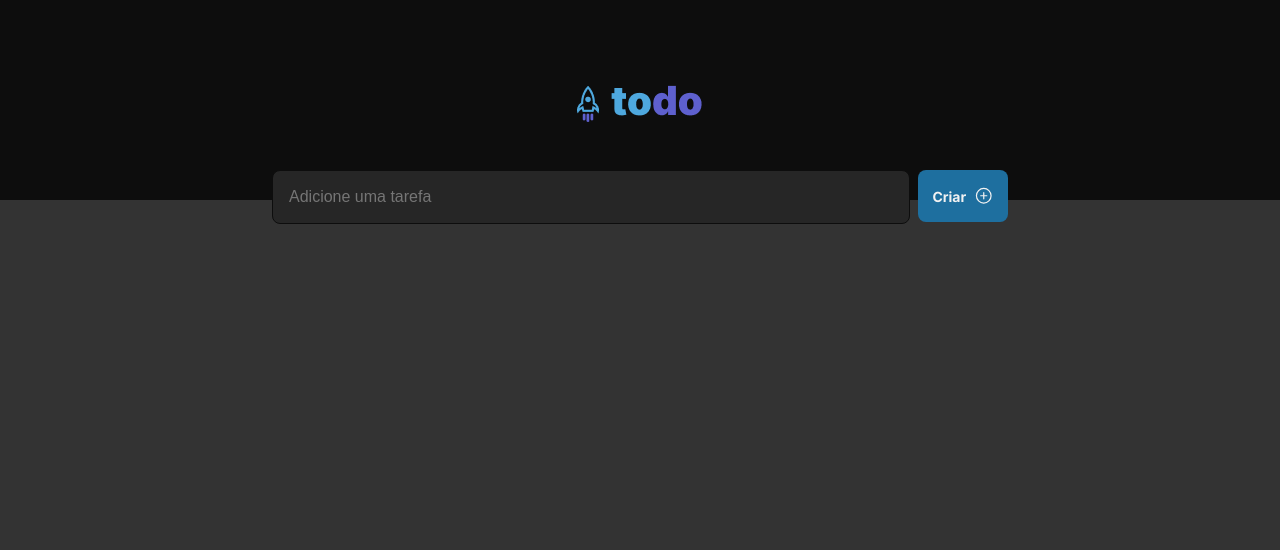
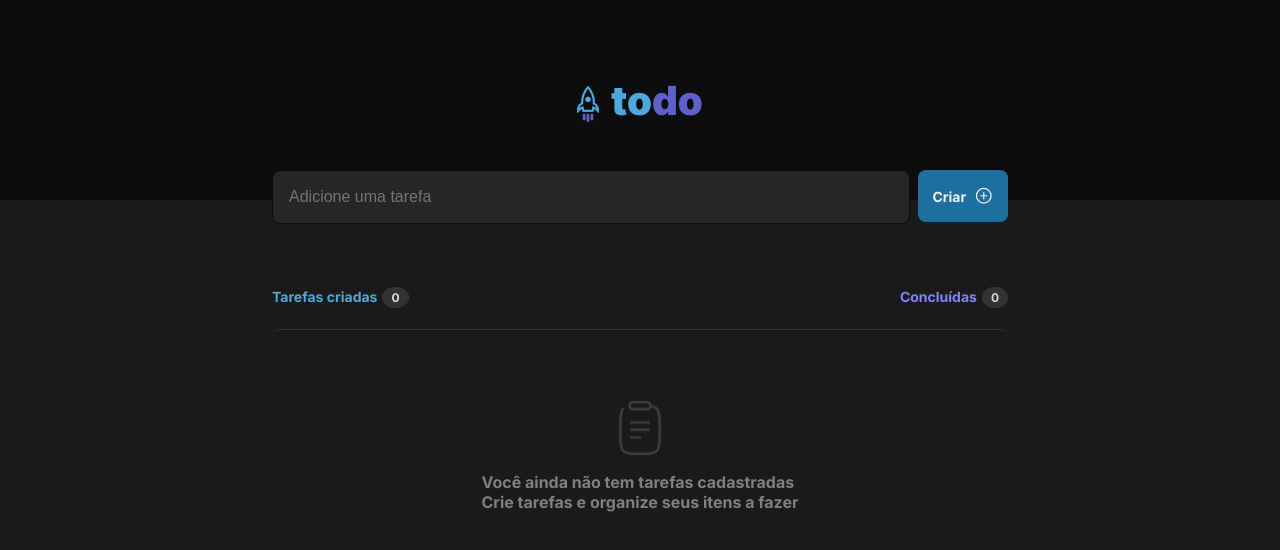
Before and after one commit to ManoelRodriguez/to-do-rocket, a React (Vite) app: page / in a window 1280 px wide. Shown: the top 550 px of the page. Built offline with nearby package versions, Linux system fonts and the light colour scheme.

Commit message:
Tela de tasks vazias completa

```diff
--- a/src/App.jsx
+++ b/src/App.jsx
@@ -2,6 +2,7 @@ import { Header } from './components/Header'
 import { Input } from './components/Input'
 import "./global.css"
 import styles from './App.module.css'
+import { Tasks } from './components/Tasks'
 
 function App() {
 
@@ -11,6 +12,10 @@ function App() {
       <div className={styles.input}>
         <Input />
       </div>
+
+      <div className={styles.tasks}>
+        <Tasks />
+      </div>
     </div>
   )
 }
--- a/src/App.module.css
+++ b/src/App.module.css
@@ -3,3 +3,9 @@
     justify-content: center;
     margin-top: calc(0px - 1.5rem - 6px);
 }
+
+.tasks {
+    display: flex;
+    justify-content: center;
+    margin-top: 4rem;
+}
--- a/src/components/Input.jsx
+++ b/src/components/Input.jsx
@@ -5,7 +5,7 @@ export function Input() {
     return (
         <div className={styles.inputCreate}>
             <input type="text" className={styles.input} placeholder='Adicione uma tarefa' />
-            <a className={styles.createTask}>
+            <a className={styles.createTask} href='#'>
                 Criar
                 <PlusCircle size={19.5} />
             </a>
--- a/src/components/Input.module.css
+++ b/src/components/Input.module.css
@@ -11,6 +11,7 @@
     border: 1px solid var(--gray-700);
     padding: 1rem;
     font-size: 16px;
+    color: var(--gray-100);
 }
 
 .createTask {
@@ -29,3 +30,12 @@
     align-items: center;
     gap: 8px;
 }
+
+.inputCreate a {
+    text-decoration: none;
+}
+
+.inputCreate a:hover {
+    background: var(--blue);
+    transition: 0.2s;
+}
--- /dev/null
+++ b/src/components/Tasks.jsx
@@ -0,0 +1,22 @@
+import styles from './Tasks.module.css'
+import clipboard from '../assets/clipboard.png'
+
+export function Tasks() {
+    return (
+        <div className={styles.tasks}>
+            <header className={styles.header}>
+                <p>Tarefas criadas<span className={styles.cont}>0</span></p>
+                <p className={styles.concluidas}>Concluídas<span className={styles.cont}>0</span></p>
+            </header>
+            <div className={styles.taskList}>
+                <img src={clipboard} alt="Foto de uma lista de tarefas" />
+                <p>
+                    <span>
+                        Você ainda não tem tarefas cadastradas
+                    </span><br />
+                    Crie tarefas e organize seus itens a fazer
+                </p>
+            </div>
+        </div>
+    )
+}
--- /dev/null
+++ b/src/components/Tasks.module.css
@@ -0,0 +1,66 @@
+.tasks {
+    width: 46rem;
+    height: 17.9375rem;
+
+    display: flex;
+    flex-direction: column;
+}
+
+.tasks p {
+    font-weight: bold;
+    color: var(--blue);
+    font-size: 14px;
+
+}
+
+.tasks .concluidas {
+    font-weight: bold;
+    color: var(--purple);
+    font-size: 14px;
+}
+
+.tasks .cont {
+    margin-left: 5px;
+    border: 1px solid var(--gray-400);
+    border-radius: 100%;
+    background: var(--gray-400);
+    width: 250px;
+    height: 190px;
+    font-size: 12px;
+    padding: 2px 8px;
+    color: var(--gray-200);
+}
+
+.header {
+    display: flex;
+    justify-content: space-between;
+    margin-bottom: 1.5rem;
+
+}
+
+.taskList {
+    border-top: 1px solid var(--gray-400);
+    border-radius: 8px;
+    padding-top: 4.375rem;
+
+    display: flex;
+    flex-direction: column;
+    align-items: center;
+    gap: 1rem;
+}
+
+.taskList img {
+    height: 3.5rem;
+    width: 3.5rem;
+}
+
+.taskList p {
+    font-size: 16px;
+    color: var(--gray-300);
+}
+
+.taskList span {
+    font-size: 16px;
+    font-weight: bold;
+    color: var(--gray-300);
+}
--- a/src/global.css
+++ b/src/global.css
@@ -27,5 +27,10 @@
 
 body {
     font-family: 'Inter', sans-serif;
-    background-color: var(--gray-400);
+    background-color: var(--gray-600);
 }
+
+:focus {
+    outline: transparent;
+    box-shadow: 0 0 0 1px var(--purple-dark);
+}
```
Also changed, not shown: src/assets/clipboard.png (added).
